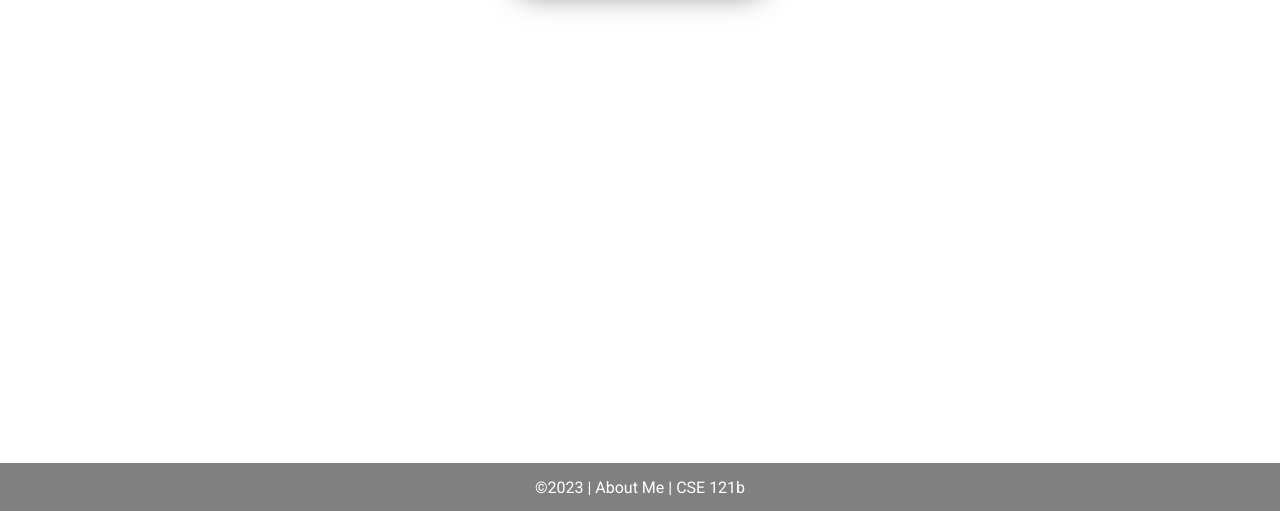
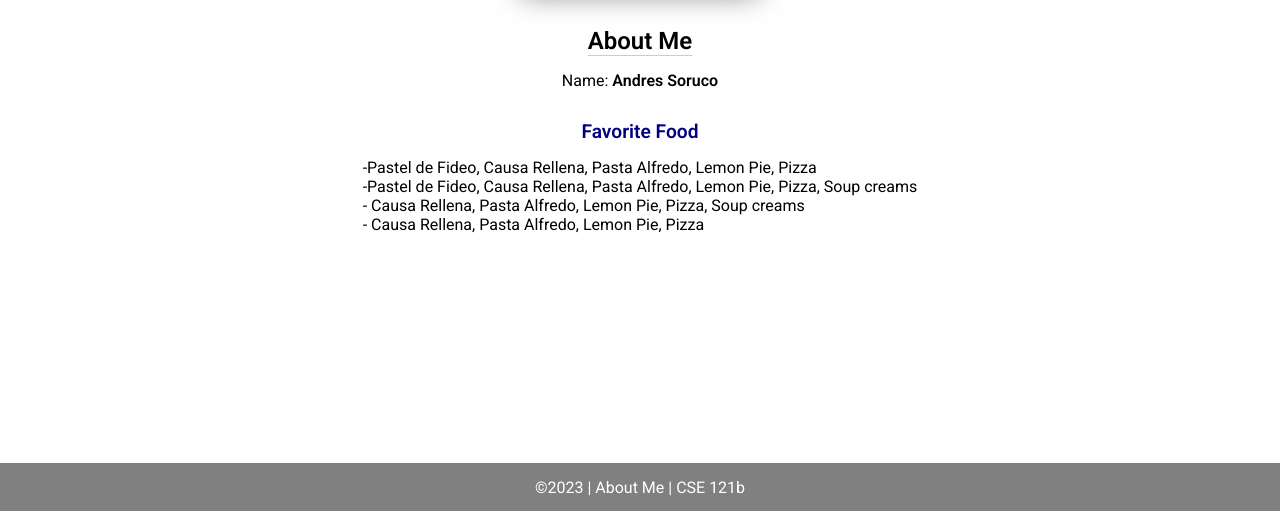
Before and after one commit to andrs4byui/cse121b, a plain HTML site: page index.html in a window 1280 px wide. Shown: the part 288-799 px from the top of the page. Drawn offline with Linux system fonts and the light colour scheme.

Commit message:
small change in css

```diff
--- a/styles/main.css
+++ b/styles/main.css
@@ -65,7 +65,6 @@ h1, h2 {
 }
 
 h1 {
-    margin-top: 80%;
 border-bottom: 1px solid #ccc;
 }
 
```
